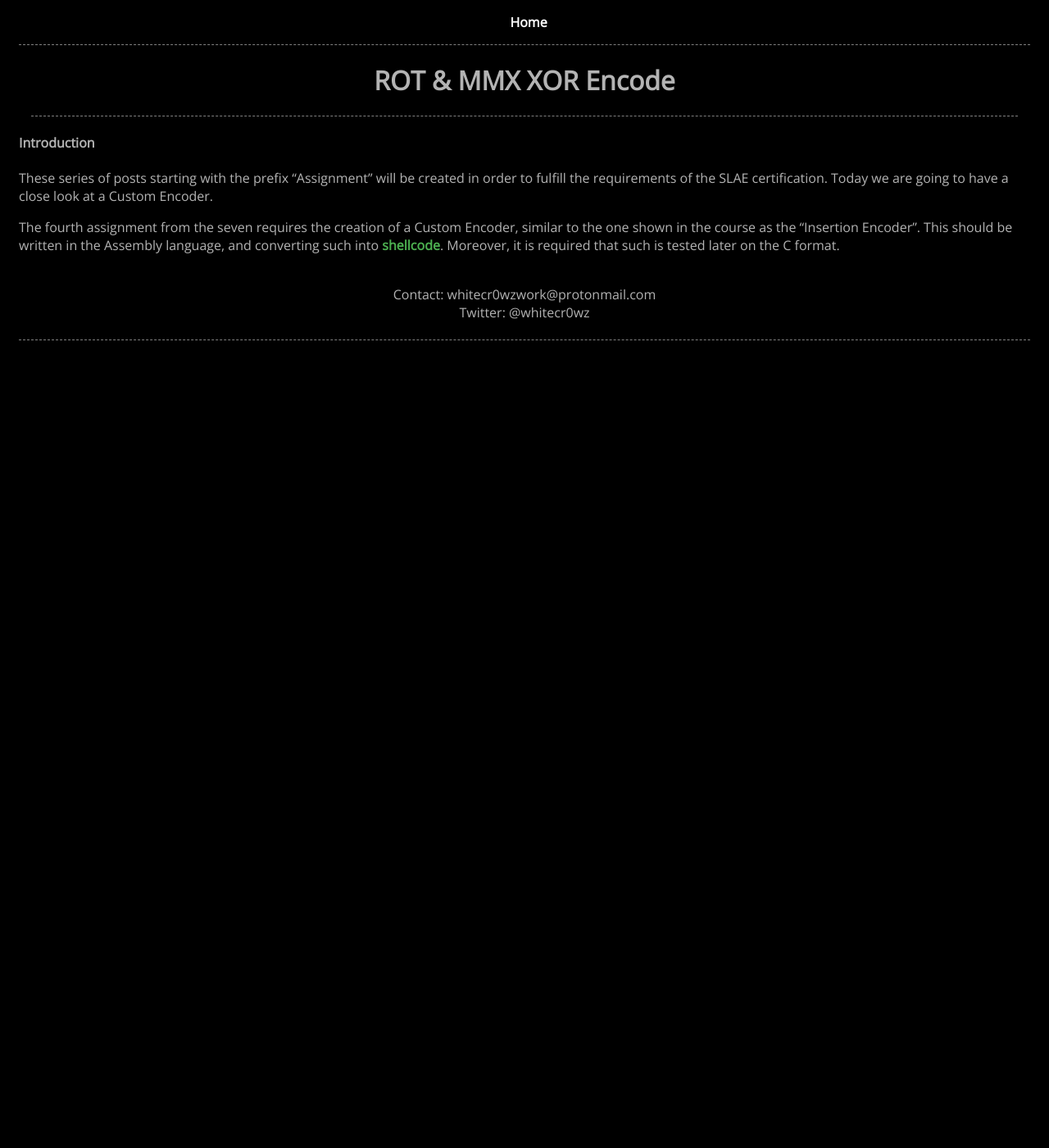
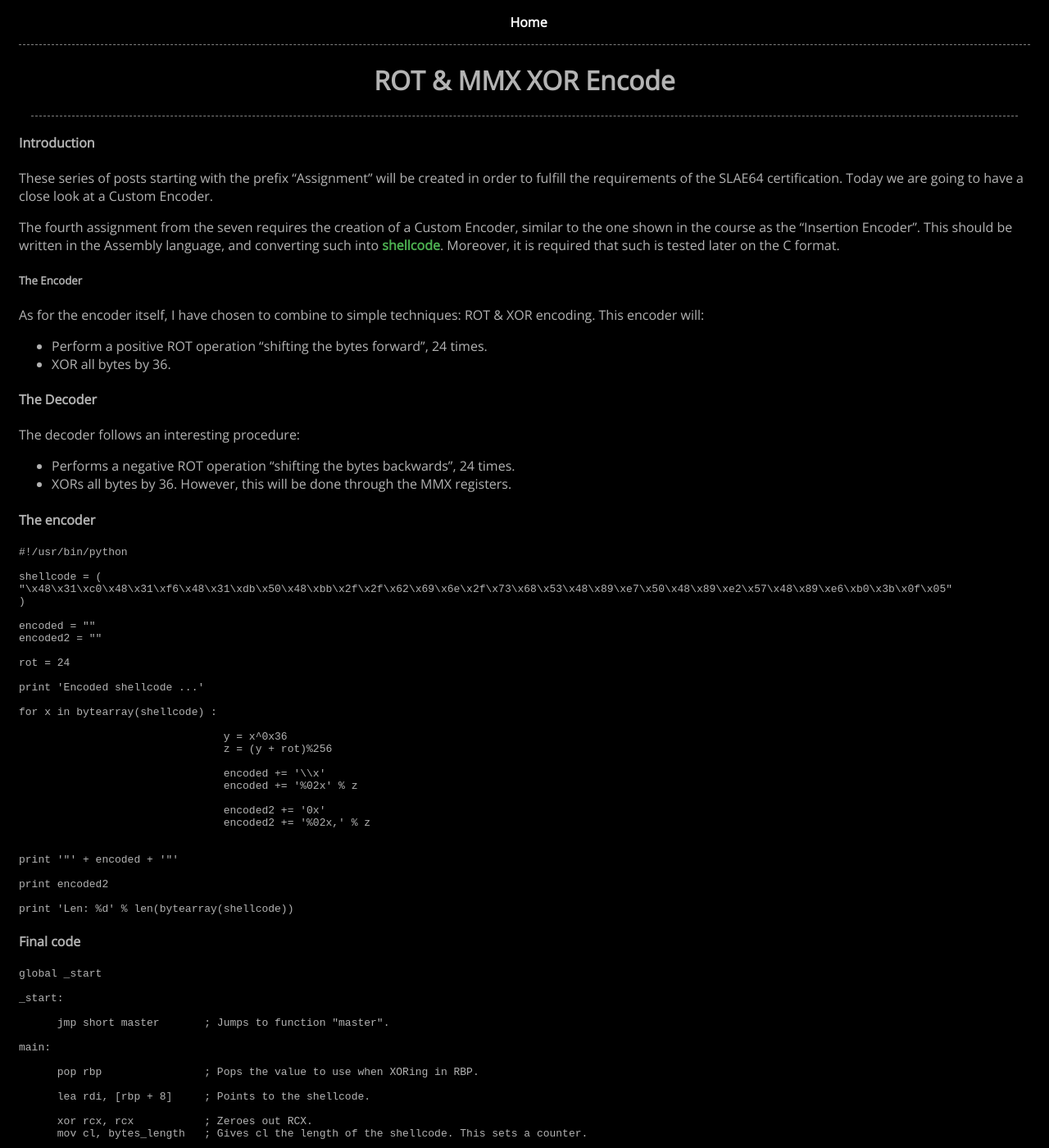
Before and after one commit to whitecr0wz/whitecr0wz.github.io, a Jekyll site: the page built from _posts/posts/2021-01-14-SLAE64-Encoder.md, in a window 1280 px wide and 1400 px high. Shown: the whole window at 82% size. Built offline with Jekyll 4.4.1, drawn with Linux system fonts in a browser that asks for light colours; some of the changed text lies outside the part shown.

Commit message:
Update 2021-01-14-SLAE64-Encoder.md

````diff
--- a/_posts/posts/2021-01-14-SLAE64-Encoder.md
+++ b/_posts/posts/2021-01-14-SLAE64-Encoder.md
@@ -9,8 +9,118 @@ en: true
 
 #### Introduction
 
-These series of posts starting with the prefix "Assignment" will be created in order to fulfill the requirements of the SLAE certification. Today we are going to have a close
+These series of posts starting with the prefix "Assignment" will be created in order to fulfill the requirements of the SLAE64 certification. Today we are going to have a close
 look at a Custom Encoder.
 
 The fourth assignment from the seven requires the creation of a Custom Encoder, similar to the one shown in the course as the "Insertion Encoder". This should be written in the
 Assembly language, and converting such into [shellcode](https://es.wikipedia.org/wiki/Shellcode). Moreover, it is required that such is tested later on the C format.
+
+##### The Encoder
+
+As for the encoder itself, I have chosen to combine to simple techniques: ROT & XOR encoding. This encoder will:
+
++ Perform a positive ROT operation "shifting the bytes forward", 24 times.
++ XOR all bytes by 36.
+
+#### The Decoder
+
+The decoder follows an interesting procedure:
+
++ Performs a negative ROT operation "shifting the bytes backwards", 24 times.
++ XORs all bytes by 36. However, this will be done through the MMX registers.
+
+#### The encoder
+
+```term
+#!/usr/bin/python
+
+shellcode = (
+"\x48\x31\xc0\x48\x31\xf6\x48\x31\xdb\x50\x48\xbb\x2f\x2f\x62\x69\x6e\x2f\x73\x68\x53\x48\x89\xe7\x50\x48\x89\xe2\x57\x48\x89\xe6\xb0\x3b\x0f\x05"
+)
+
+encoded = ""
+encoded2 = ""
+
+rot = 24
+
+print 'Encoded shellcode ...'
+
+for x in bytearray(shellcode) :
+
+                                y = x^0x36
+                                z = (y + rot)%256
+
+                                encoded += '\\x'
+                                encoded += '%02x' % z
+
+                                encoded2 += '0x'
+                                encoded2 += '%02x,' % z
+
+
+print '"' + encoded + '"'
+
+print encoded2
+
+print 'Len: %d' % len(bytearray(shellcode))
+```
+
+#### Final code
+
+```term
+global _start
+
+_start:
+
+      jmp short master       ; Jumps to function "master".
+
+main:
+
+      pop rbp                ; Pops the value to use when XORing in RBP.
+
+      lea rdi, [rbp + 8]     ; Points to the shellcode.
+
+      xor rcx, rcx           ; Zeroes out RCX.
+      mov cl, bytes_length   ; Gives cl the length of the shellcode. This sets a counter.
+
+rot:
+
+      sub byte [rdi], 24     ; Negatively rotates RDI by 24.
+      inc rdi                ; Increments RDI.
+      loop rot               ; Loops this process.
+
+      lea rdi, [rbp + 8]     ; Points to the shellcode.
+
+      xor rcx, rcx           ; Zeroes out RCX.
+      mov cl, 5              ; Gives cl the length of the shellcode. As the following operation will be done from 8-bytes in 8-bytes, it isn't required to specify the complete
+                             ; length of the shellcode.
+
+xor:
+
+       movq mm0, qword [rbp] ; Saves QWORD RBP into MM0.
+       movq mm1, qword [rdi] ; Saves QWORD RDI into MM1.
+
+       pxor mm0, mm1         ; XORs MM0 and MM1.
+
+       movq qword [rdi], mm0 ; Saves the value of MM0 (XORed piece of shellcode) into RDI (stores original shellcode).
+       add rdi, 8            ; Adds 8 to RDI in order to continue with the process.
+
+       loop xor              ; Loops this process.
+
+       jmp bytes             ; Jumps to the original shellcode.
+
+master:
+
+      call main
+      value: db 0x36, 0x36, 0x36, 0x36, 0x36, 0x36, 0x36, 0x36
+      bytes: db 0x96,0x1f,0x0e,0x96,0x1f,0xd8,0x96,0x1f,0x05,0x7e,0x96,0xa5,0x31,0x31,0x6c,0x77,0x70,0x31,0x5d,0x76,0x7d,0x96,0xd7,0xe9,0x7e,0x96,0xd7,0xec,0x79,0x96,0xd7,0xe8,0x9e,0x25,0x51,0x4b
+      bytes_length equ $-bytes
+```
+
+### Code
+
+This blog post has been created for completing the requirements of the SecurityTube Linux Assembly Expert certification: [http://securitytube-training.com/online-
+courses/securitytube-linux-assembly-expert/](http://securitytube-training.com/online-courses/securitytube-linux-assembly-expert/)
+
+Student ID: SLAE-27812/PA-27812
+
+You can find all of the used resources within this post [here](https://github.com/whitecr0wz/SLAE/tree/main/SLAE64/Assignment_4).
````
